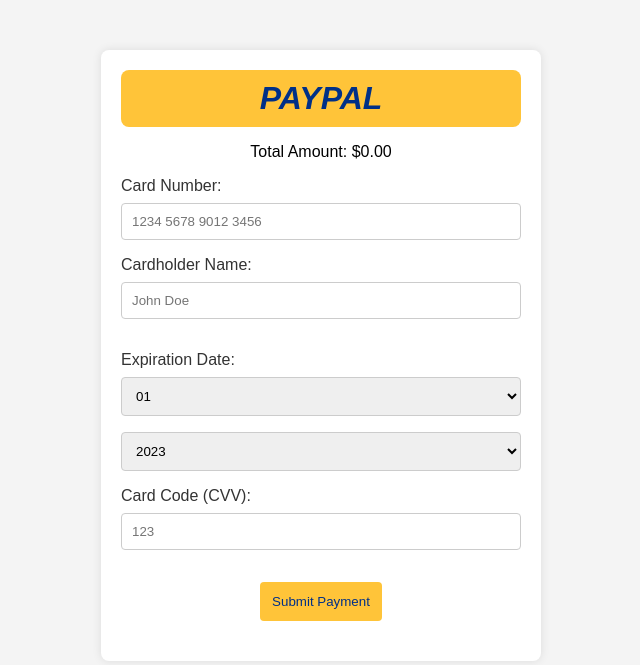
After one commit to Anassko/projet1_Skouti_MohamedAnas, a PHP site: page /payment.php in a window 1280 px wide. The commit adds this page. Shown: the top 665 px of the page, without its empty margins (319-959 px from the left). Run offline with PHP 8.4, Linux system fonts and the light colour scheme.

Commit message:
"config payment"

```diff
--- a/admin_ecom/user_table_admin.php
+++ b/admin_ecom/user_table_admin.php
@@ -90,7 +90,6 @@ $stmt->close();
                             ?>
                         </td>
                         <td>
-                            <!-- Inside the form in superadmin.php -->
                             <form action="change_role.php" method="post">
                                 <input type="hidden" name="user_id" value="<?php echo $user['id']; ?>">
 
--- /dev/null
+++ b/payment.php
@@ -0,0 +1,238 @@
+<?php
+// Retrieve total price from URL parameter
+$totalPrice = isset($_GET['totalPrice']) ? urldecode($_GET['totalPrice']) : 0.00;
+?>
+
+<!DOCTYPE html>
+<html lang="en">
+<head>
+    <meta charset="UTF-8">
+    <meta name="viewport" content="width=device-width, initial-scale=1.0">
+    <title>Payment</title>
+    <style>
+body {
+    font-family: 'Arial', sans-serif;
+    background-color: #f4f4f4;
+    text-align: center;
+    margin: 0;
+}
+
+.payment-form {
+    max-width: 400px;
+    margin: 50px auto;
+    background: #fff;
+    padding: 20px;
+    border-radius: 8px;
+    box-shadow: 0 0 10px rgba(0, 0, 0, 0.1);
+}
+
+.heading-container {
+    background-color: #ffc439;
+    padding: 10px;
+    border-radius: 8px;
+    margin-bottom: 20px;
+}
+
+h1 {
+    color: #003087;
+    font-style: italic;
+    margin: 0;
+}
+
+h1.paypal-heading {
+    background-color: #ffc439;
+    padding: 10px;
+    border-radius: 8px;
+    margin: 0;
+}
+
+label {
+    display: block;
+    margin-bottom: 8px;
+    text-align: left;
+    color: #333;
+}
+
+input, select {
+    width: 100%;
+    padding: 10px;
+    margin-bottom: 16px;
+    box-sizing: border-box;
+    border: 1px solid #ccc;
+    border-radius: 4px;
+}
+
+select {
+    width: 100%;
+}
+
+button {
+    background-color: #ffc439;
+    color: #003087;
+    padding: 12px;
+    border: none;
+    border-radius: 4px;
+    cursor: pointer;
+    transition: background-color 0.3s;
+}
+
+button:hover {
+    background-color: #e6b231;
+}
+
+#paymentStatus {
+    margin-top: 20px;
+    color: #003087;
+}
+
+.payment-total {
+    color: #003087;
+    font-style: italic;
+    margin-top: 16px;
+}
+
+.container-div {
+    display: flex;
+    align-items: center;
+    gap: 10px;
+}
+
+.container-div label {
+    flex: 1;
+    margin-right: 10px;
+}
+
+.container-div select {
+    flex: 1;
+}
+
+
+    </style>
+</head>
+<body>
+
+<div class="payment-form">
+    <h1 class="paypal-heading">PAYPAL</h1>
+
+    <p>Total Amount: $<?php echo number_format($totalPrice, 2); ?></p>
+
+    <form id="creditCardForm" method="post" action="process_payment.php">
+        <!-- Credit Card Number -->
+        <label for="cardNumber">Card Number:</label>
+        <input type="text" id="cardNumber" name="cardNumber" placeholder="1234 5678 9012 3456" required pattern="\d+" maxlength="16">
+
+
+        <!-- Cardholder Name -->
+        <label for="cardholderName">Cardholder Name:</label>
+        <input type="text" id="cardholderName" name="cardholderName" placeholder="John Doe" required pattern="[A-Za-z ]+">
+        <p id="cardholderNameError" style="color: red;"></p>
+
+        <!-- Expiration Date -->
+        <div style="display flex; align-items">
+    <div>
+        <label for="expiration_month">Expiration Date:</label>
+        <select name="expiration_month" id="expiration_month" required>
+            <?php
+            for ($i = 1; $i <= 12; $i++) {
+                $month = sprintf("%02d", $i);
+                echo "<option value=\"$month\">$month</option>";
+            }
+            ?>
+        </select>
+    </div>
+    <div>
+        <select name="expiration_year" id="expiration_year" required>
+            <?php
+            $currentYear = date("Y");
+            for ($i = $currentYear; $i <= $currentYear + 10; $i++) {
+                echo "<option value=\"$i\">$i</option>";
+            }
+            ?>
+        </select>
+    </div>
+</div>
+
+
+
+        <!-- Card Code (CVV) -->
+        <label for="cardCode">Card Code (CVV):</label>
+        <input type="text" id="cardCode" name="cardCode" placeholder="123" required pattern="\d+" maxlength="3">
+        <p id="cardCodeError" style="color: red;"></p>
+
+        <!-- Payment Status -->
+        <input type="hidden" name="payment" value="success">
+
+        <!-- Submit Button -->
+        <button type="button" class="paypal-button" onclick="simulateCreditCardPayment()">Submit Payment</button>
+    </form>
+    <p id="paymentStatus"></p>
+</div>
+
+
+<script>
+function simulateCreditCardPayment() {
+    // Validate Cardholder Name
+    const cardholderNameInput = document.getElementById("cardholderName");
+    if (!validateCardholderName(cardholderNameInput)) {
+        return; // Do not proceed with payment if validation fails
+    }
+
+    // Validate Card Code (CVV)
+    const cardCodeInput = document.getElementById("cardCode");
+    if (!validateCardCode(cardCodeInput)) {
+        return; // Do not proceed with payment if validation fails
+    }
+
+    // Simulate a delay to mimic processing
+    setTimeout(function() {
+        // Update the payment status
+        document.getElementById("paymentStatus").innerHTML = "Payment Successful! THANK YOU";
+
+        // Redirect to cart.php after (1,2 seconds)
+        setTimeout(function() {
+            window.location.href = "cart.php";
+        }, 1200);
+
+    }, 1200);
+}
+
+// Validation for Cardholder
+document.getElementById("cardholderName").addEventListener("input", function() {
+    validateCardholderName(this);
+});
+
+// Validation for Card Code (CVV)
+document.getElementById("cardCode").addEventListener("input", function() {
+    validateCardCode(this);
+});
+
+// Numeric input only for Card Number
+document.getElementById("cardNumber").addEventListener("input", function() {
+    this.value = this.value.replace(/\D/g, ''); // Remove non-numeric characters
+});
+
+function validateCardholderName(input) {
+    //check if input contains only letters and spaces
+    if (!/^[A-Za-z ]+$/.test(input.value)) {
+        document.getElementById("cardholderNameError").innerHTML = "Please enter only letters and spaces.";
+        return false;
+    } else {
+        document.getElementById("cardholderNameError").innerHTML = "";
+        return true;
+    }
+}
+
+function validateCardCode(input) {
+    // check if input contains only digits
+    if (!/^\d+$/.test(input.value)) {
+        document.getElementById("cardCodeError").innerHTML = "Please enter only numeric digits.";
+        return false;
+    } else {
+        document.getElementById("cardCodeError").innerHTML = "";
+        return true;
+    }
+}
+</script>
+
+</body>
+</html>
```
Also changed, not shown: cart.php (+27 -9 lines).
